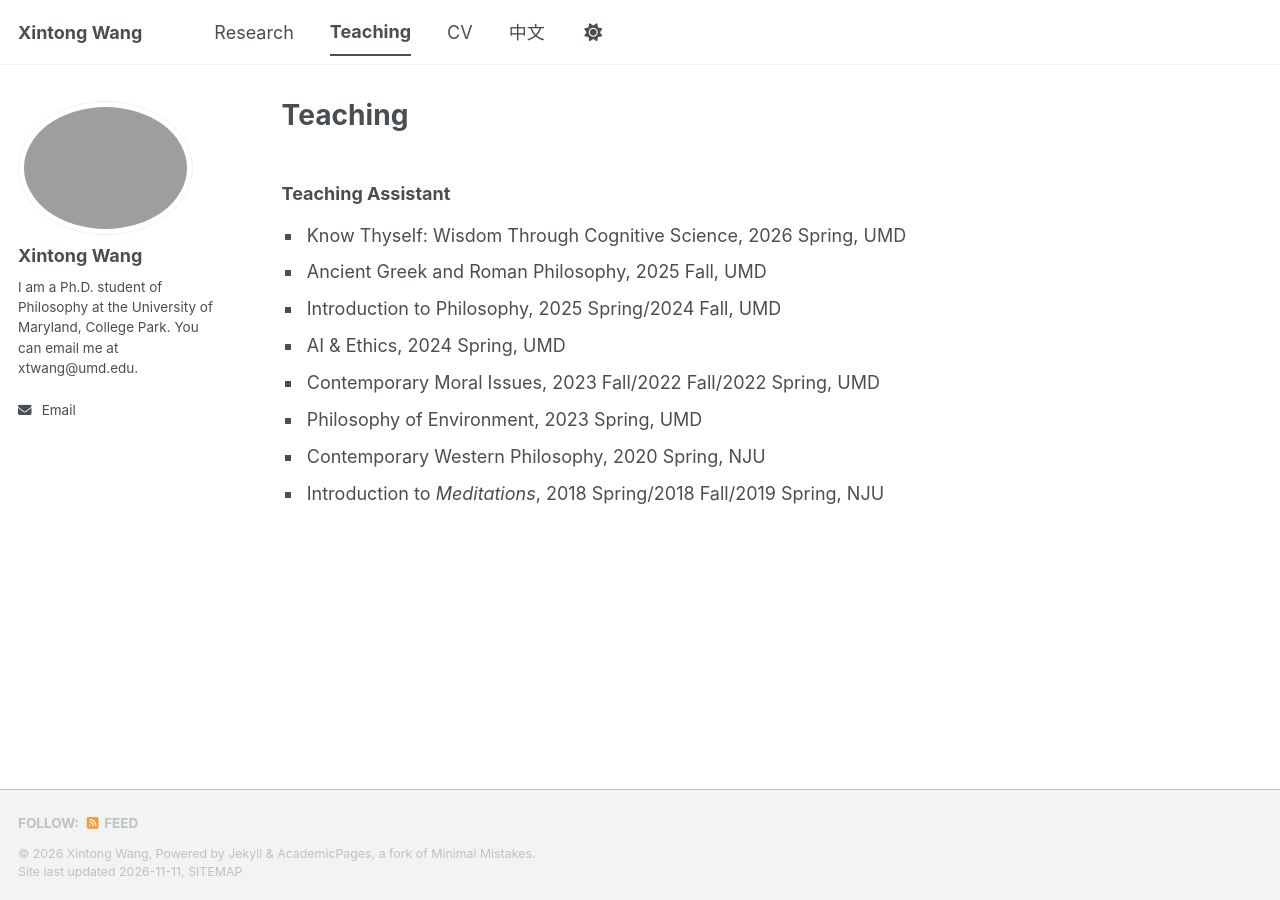
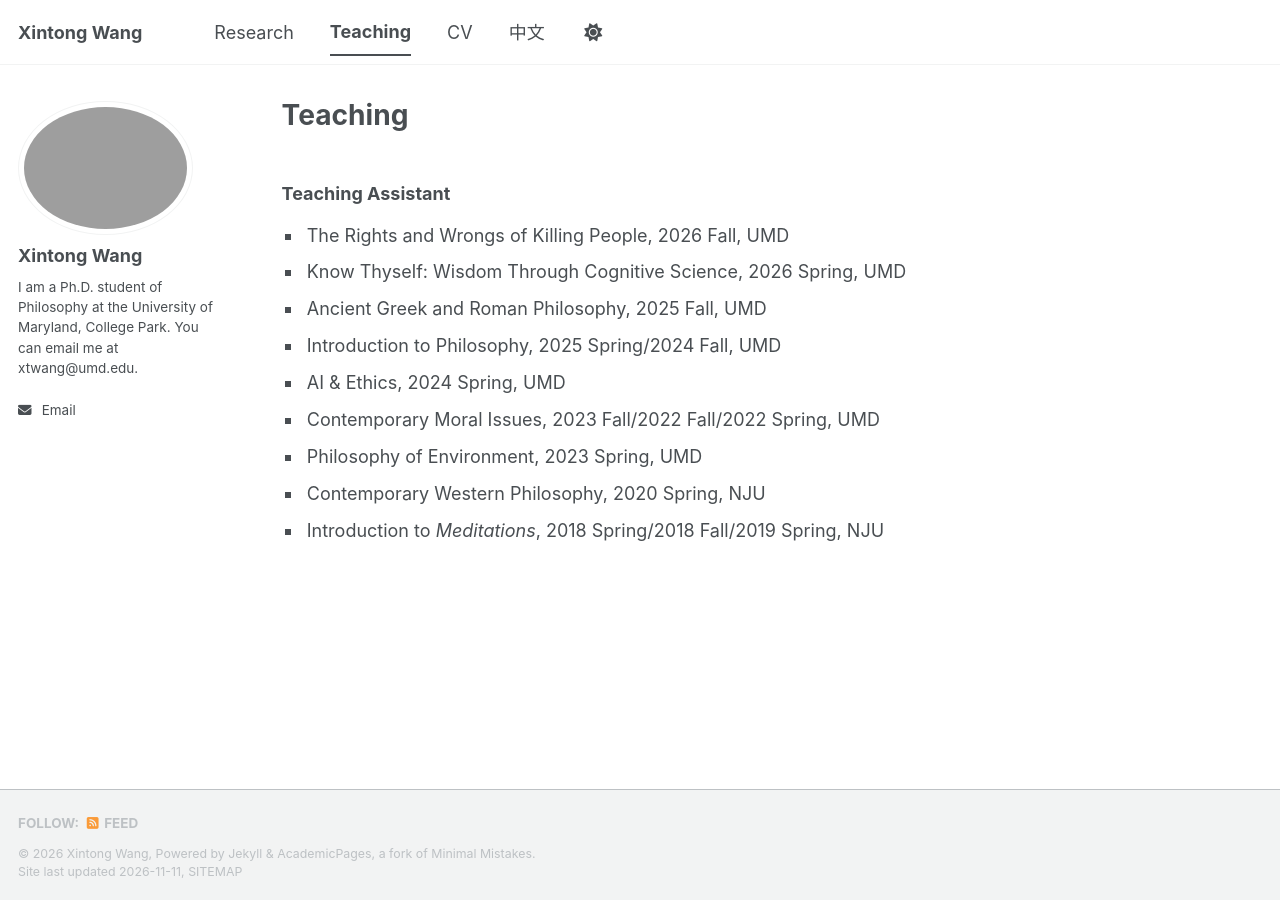
Before and after one commit to wang-xintong/wang-xintong.github.io, a Jekyll site: the page built from _pages/teaching.md, in a window 1280 px wide. Built offline with Jekyll 4.4.1, drawn with Linux system fonts in a browser that asks for light colours; a script bundle is joined from its source files by our own code; library files that are not in the unit come from our copies.

Commit message:
Update teaching.md

```diff
--- a/_pages/teaching.md
+++ b/_pages/teaching.md
@@ -40,6 +40,7 @@ share: false
     <div class="teaching-section-title">Teaching Assistant</div>
 
     <ul class="teaching-list">
+      <li>The Rights and Wrongs of Killing People, 2026 Fall, UMD</li>
       <li>Know Thyself: Wisdom Through Cognitive Science, 2026 Spring, UMD</li>
       <li>Ancient Greek and Roman Philosophy, 2025 Fall, UMD</li>
       <li>Introduction to Philosophy, 2025 Spring/2024 Fall, UMD</li>
```
